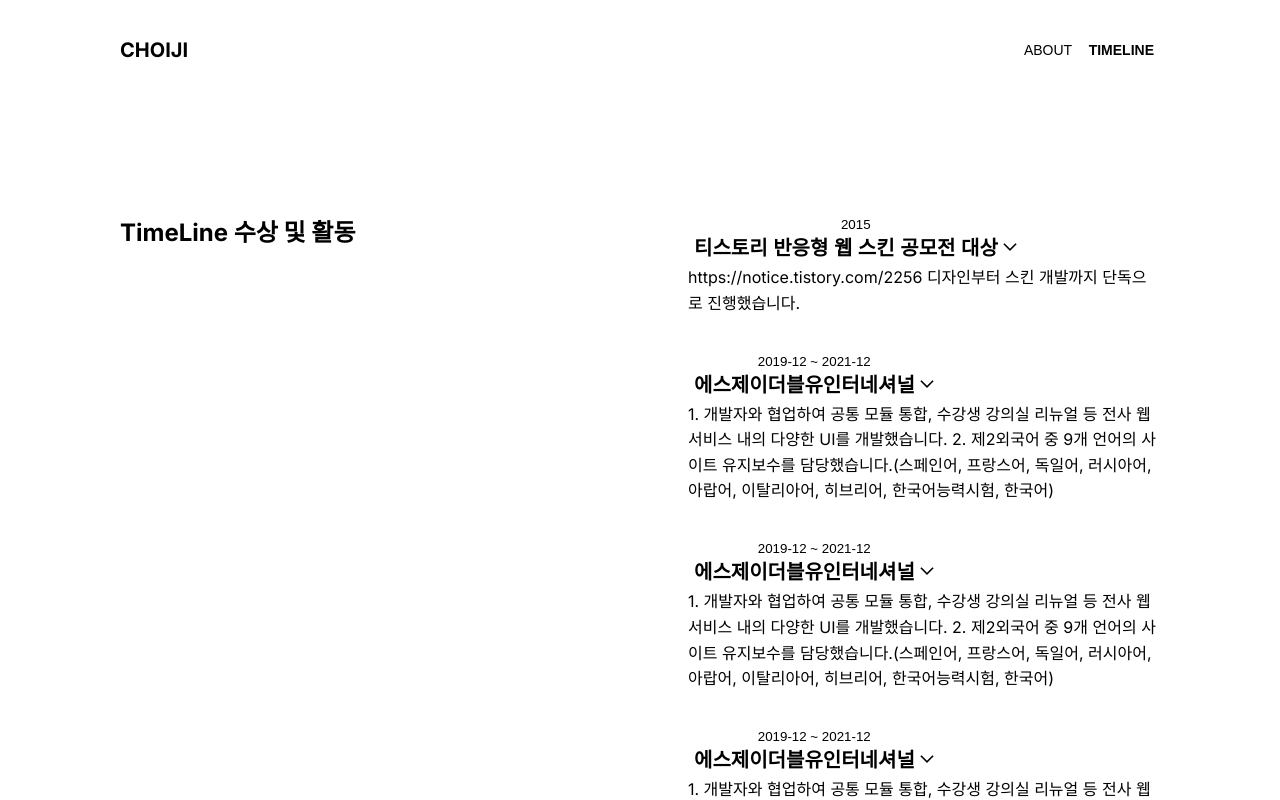
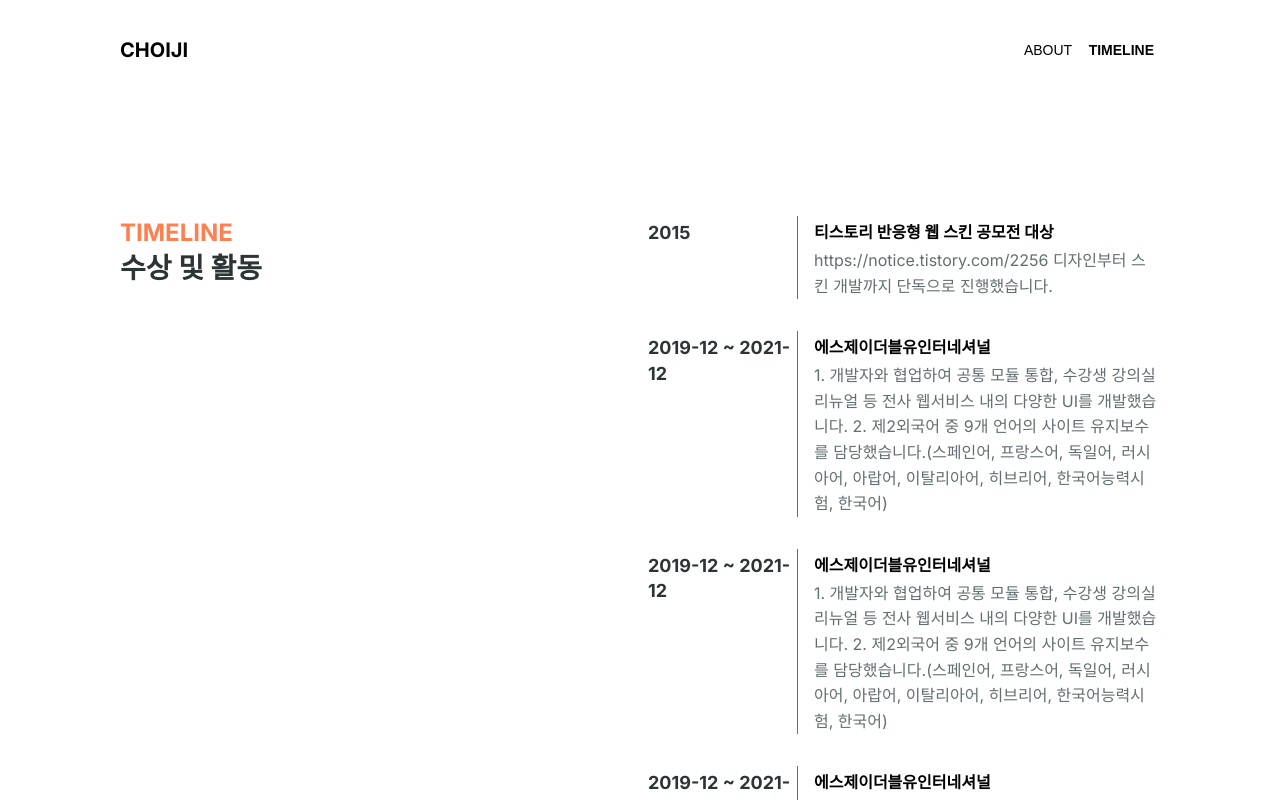
Before and after one commit to flexible-study/publishing, a plain HTML site: page 3기/choijiyoung/week2/index.html in a window 1280 px wide. Both pictures are taken after a click on the button "TIMELINE". Shown: the top 800 px of the page. Drawn offline with Linux system fonts and the light colour scheme; a web font is replaced by a local one.

Commit message:
desgin: 타임라인 UI 추가

```diff
--- a/3기/choijiyoung/week2/css/style.css
+++ b/3기/choijiyoung/week2/css/style.css
@@ -8,7 +8,9 @@
 }
 
 :root {
-  --primary: #222;
+  --primary: #2d3436;
+  --secondary: #636e72;
+  --coral: #ff7f50;
   --white: #fff;
 }
 
@@ -141,28 +143,52 @@ li {
 .tab2-content .inner {
   display: grid;
   grid-template-columns: 1fr 1fr;
-  width: 100%;
   min-height: 700px;
   gap: 16px;
 }
 .timeline__title {
+  font-weight: 700;
+  color: var(--coral);
+}
+.timeline__title > strong {
+  display: block;
+  font-weight: 700;
+  font-size: 28px;
+  line-height: 45px;
+  color: var(--primary);
 }
 .timeline__list {
   display: flex;
   flex-wrap: wrap;
   gap: 32px;
+  padding: 0;
 }
 .timeline__list-item {
+  display: grid;
+  grid-template-columns: 150px auto;
+  gap: 16px;
 }
-.timeline__list-item .button {
+
+.timeline__list-item .period {
+  padding: 4px 0;
+  font-weight: 700;
+  font-size: 18px;
+  color: var(--primary);
+  border-right: 1px solid var(--secondary);
 }
-.timeline__list-item .period {
+.timeline__list-item .content {
 }
+
 .timeline__list-item .title {
+  font-size: 16px;
+  font-weight: 700;
 }
-.timeline__list-item .arrow {
-}
+
 .timeline__list-item .description {
+  margin: 0;
+  font-size: 16px;
+  font-weight: 400;
+  color: var(--secondary);
 }
 
 /* footer */
--- a/3기/choijiyoung/week2/index.html
+++ b/3기/choijiyoung/week2/index.html
@@ -67,7 +67,7 @@
         <section id="tab2" class="tab-content tab2-content">
           <article class="inner">
             <h2 class="timeline__title">
-              TimeLine <strong>수상 및 활동</strong>
+              TIMELINE <strong>수상 및 활동</strong>
             </h2>
             <ol class="timeline__list"></ol>
           </article>
@@ -109,17 +109,10 @@
             const template = document.createElement('template');
             template.innerHTML = `
             <li class="timeline__list-item">
-              <button class="button">
                 <div class="period"></div>
                 <div class="content">
-                <span class="title"></span>
-                <img
-                class="arrow"
-                src="./images/arrow_forward_ios.svg"
-                aria-hidden="true"
-                />
-                </button>
-                <div class="description"></div>
+                <h3 class="title"></h3>
+                <p class="description"></p>
               </div>
                 </li>
 
@@ -146,23 +139,23 @@
           });
 
           // timeline 토글 기능 추가
-          document
-            .querySelector('.timeline__list')
-            .addEventListener('click', (e) => {
-              const button = e.target.closest('.button');
+          // document
+          //   .querySelector('.timeline__list')
+          //   .addEventListener('click', (e) => {
+          //     const button = e.target.closest('.button');
 
-              if (button !== null) {
-                const ol = button.parentNode.parentNode;
-                const li = button.parentNode;
-                li.classList.toggle('active');
+          //     if (button !== null) {
+          //       const ol = button.parentNode.parentNode;
+          //       const li = button.parentNode;
+          //       li.classList.toggle('active');
 
-                const nowId = button.dataset.accordionTarget.replace('#', '');
-                const prevLi = ol.querySelector('.active');
-                if (prevLi !== null && prevLi.getAttribute('id') !== nowId) {
-                  prevLi.classList.remove('active;');
-                }
-              }
-            });
+          //       const nowId = button.dataset.accordionTarget.replace('#', '');
+          //       const prevLi = ol.querySelector('.active');
+          //       if (prevLi !== null && prevLi.getAttribute('id') !== nowId) {
+          //         prevLi.classList.remove('active;');
+          //       }
+          //     }
+          //   });
         });
     </script>
   </body>
```
